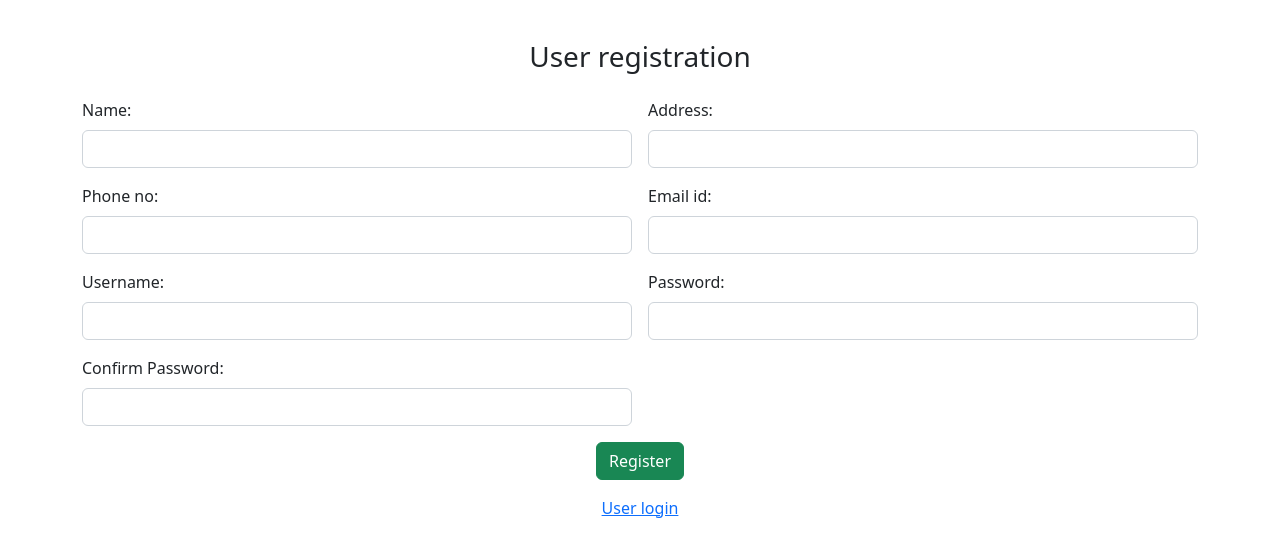
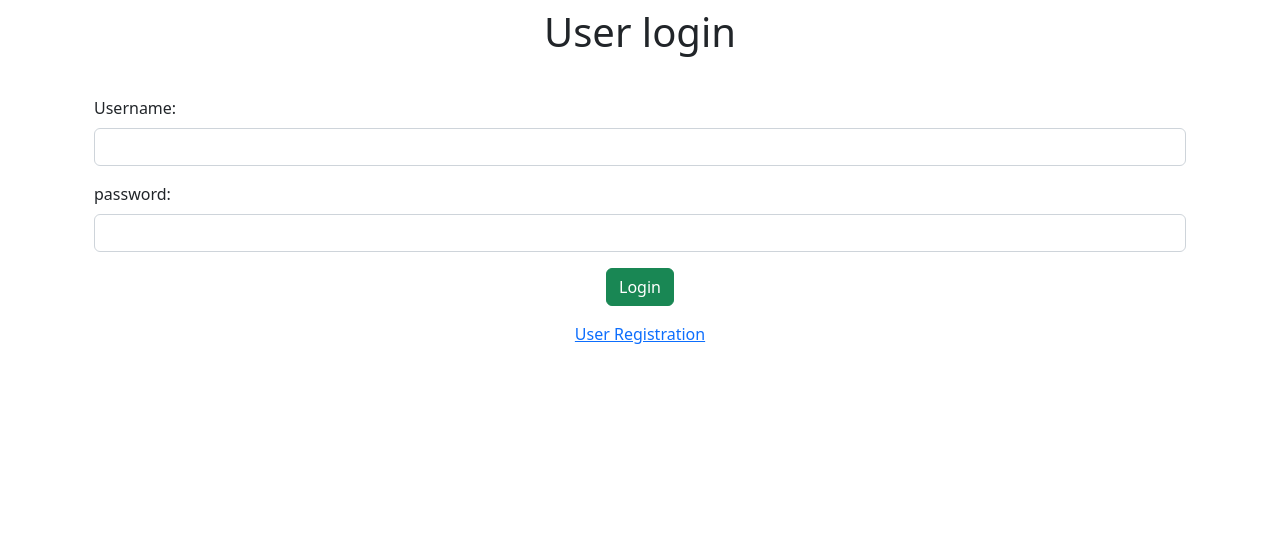
Before and after one commit to aswanthpvtk/Complaint-portal-angular, an Angular app: page / in a window 1280 px wide. Shown: the top 556 px of the page. Built offline with nearby package versions, Linux system fonts and the light colour scheme.

Commit message:
complaint

```diff
--- a/src/app/app.component.html
+++ b/src/app/app.component.html
@@ -1,3 +1,3 @@
 
-<app-user-reg></app-user-reg>
+<app-user-login></app-user-login>
 <router-outlet></router-outlet>
--- a/src/app/app.module.ts
+++ b/src/app/app.module.ts
@@ -6,12 +6,14 @@
 import { AdminLoginComponent } from './admin-login/admin-login.component';
 import { FormsModule } from '@angular/forms';
 import { UserRegComponent } from './user-reg/user-reg.component';
+import { UserLoginComponent } from './user-login/user-login.component';
 
 @NgModule({
   declarations: [
     AppComponent,
     AdminLoginComponent,
-    UserRegComponent
+    UserRegComponent,
+    UserLoginComponent
   ],
   imports: [
     BrowserModule,
--- /dev/null
+++ b/src/app/user-login/user-login.component.html
@@ -0,0 +1,37 @@
+<div class="container">
+    <div class="row g-3 mt-6">
+
+        <div class="col col-12 col-sm-12 col-md-12 col-lg-12 col-xl-12 col-xxl-12" >
+            <h1></h1>
+            <h1 class="text-center">User login</h1>
+            <div class="container">
+                <div class="row g-3 mt-4">
+                    <div class="col col-12 col-sm-12 col-md-12 col-lg-12 col-xl-12 col-xxl-12">
+
+                        <label for="" class="form-label">Username:</label>
+                        <input name="email" [(ngModel)]="email" type="text" class="form-control">
+
+                    </div>
+                    <div class="col col-12 col-sm-12 col-md-12 col-lg-12 col-xl-12 col-xxl-12">
+
+                        <label for="" class="form-label">password:</label>
+                        <input name="psw" [(ngModel)]="psw" type="password" class="form-control">
+
+                    </div>
+                    <div class="col col-12 col-sm-12 col-md-12 col-lg-12 col-xl-12 col-xxl-12 text-center">
+                        <button (click)="readValues()" class="btn btn-success" href="/uv">Login</button>
+                    </div>
+
+
+
+                    <div class="col col-12 col-sm-12 col-md-12 col-lg-12 col-xl-12 col-xxl-12 text-center">
+                        <a href="/ur">User Registration</a>
+                    </div>
+
+
+                </div>
+
+        </div>
+        </div>
+    </div>
+</div>
--- /dev/null
+++ b/src/app/user-login/user-login.component.ts
@@ -0,0 +1,38 @@
+import { Component } from '@angular/core';
+
+@Component({
+  selector: 'app-user-login',
+  templateUrl: './user-login.component.html',
+  styleUrls: ['./user-login.component.css']
+})
+export class UserLoginComponent {
+
+  email=""
+  psw=""
+
+  // constructor(private api: ApiService, private route: Router) { }
+
+
+  readValues=()=>
+  {
+    let data:any={"email":this.email,"psw":this.psw}
+    console.log(data)
+
+    // this.api.ulogin(data).subscribe(
+    //   (response: any) => {
+    //     this.email = ""
+    //     this.psw = ""
+    //     if (response.status == "success"){
+    //       let userId=response.userId
+    //       console.log(userId)
+    //       localStorage.setItem("userinfo",userId)
+
+    //       this.route.navigate(["/uf"])
+    //     } else {
+    //       alert(response.message)
+    //     }
+    //   }
+    // )
+  }
+
+}
```
Also changed, not shown: src/app/user-login/user-login.component.css (added).
